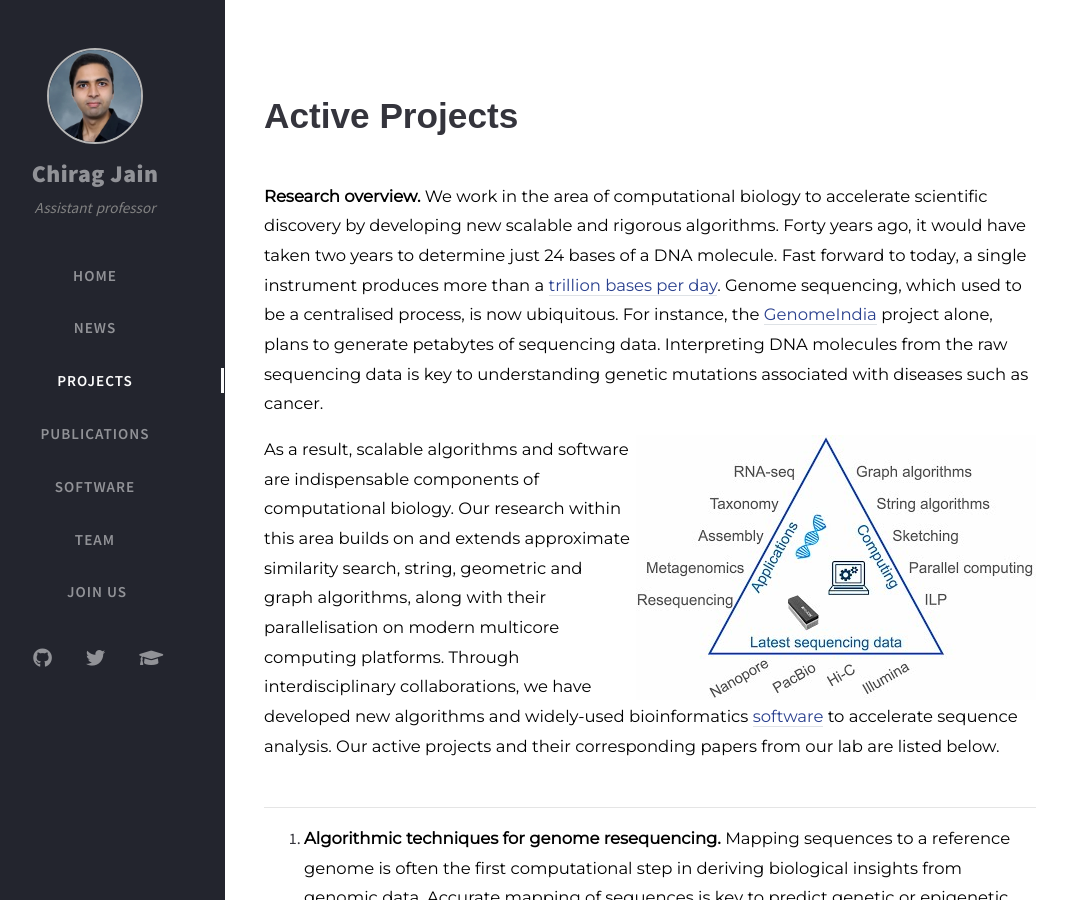
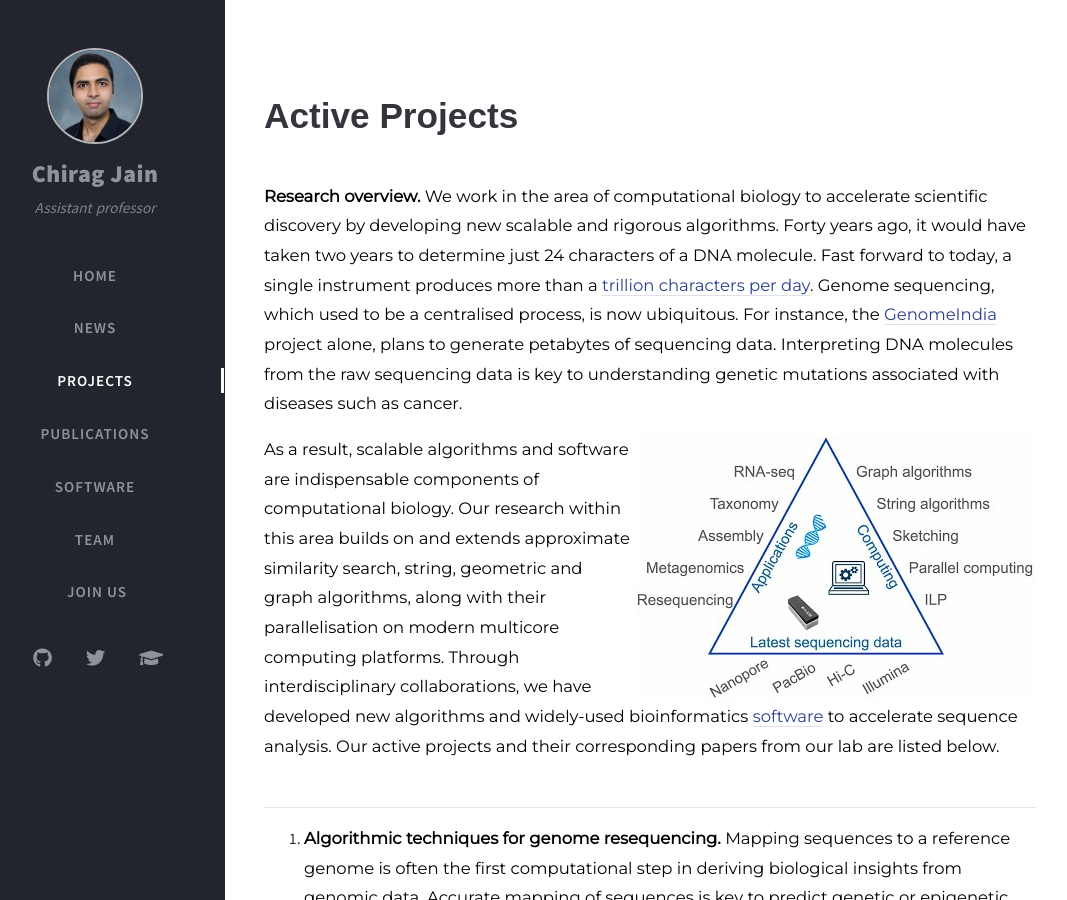
Before and after one commit to at-cg/at-cg.github.io, a Jekyll site: the page built from tabs/projects.md, in a window 1280 px wide and 900 px high. Shown: the whole window, without its empty margins (35-1102 px from the left). Built offline with Jekyll 4.4.1, drawn with Linux system fonts in a browser that asks for light colours; nearby versions of some CDN libraries; comment, search, counter and statistics services are not loaded.

```diff
--- a/tabs/projects.md
+++ b/tabs/projects.md
@@ -20,7 +20,7 @@ type: tags
 # **Active Projects**
 
 <br/>
-**Research overview.** We work in the area of computational biology to accelerate scientific discovery by developing new scalable and rigorous algorithms. Forty years ago, it would have taken two years to determine just 24 bases of a DNA molecule. Fast forward to today, a single instrument produces more than a [trillion bases per day](https://www.nature.com/articles/nature24286). Genome sequencing, which used to be a centralised process, is now ubiquitous. For instance, the [GenomeIndia](https://indianexpress.com/article/opinion/editorials/genome-india-project-india-genetic-diversity-6259645/) project alone, plans to generate petabytes of sequencing data. Interpreting DNA molecules from the raw sequencing data is key to understanding genetic mutations associated with diseases such as cancer.
+**Research overview.** We work in the area of computational biology to accelerate scientific discovery by developing new scalable and rigorous algorithms. Forty years ago, it would have taken two years to determine just 24 characters of a DNA molecule. Fast forward to today, a single instrument produces more than a [trillion characters per day](https://www.nature.com/articles/nature24286). Genome sequencing, which used to be a centralised process, is now ubiquitous. For instance, the [GenomeIndia](https://indianexpress.com/article/opinion/editorials/genome-india-project-india-genetic-diversity-6259645/) project alone, plans to generate petabytes of sequencing data. Interpreting DNA molecules from the raw sequencing data is key to understanding genetic mutations associated with diseases such as cancer.
 
    <img class="image" style="float: right;" src="./../assets/img/goals.jpg">
 
```
Also changed, not shown: _layouts/home.html (+7 -7 lines).
